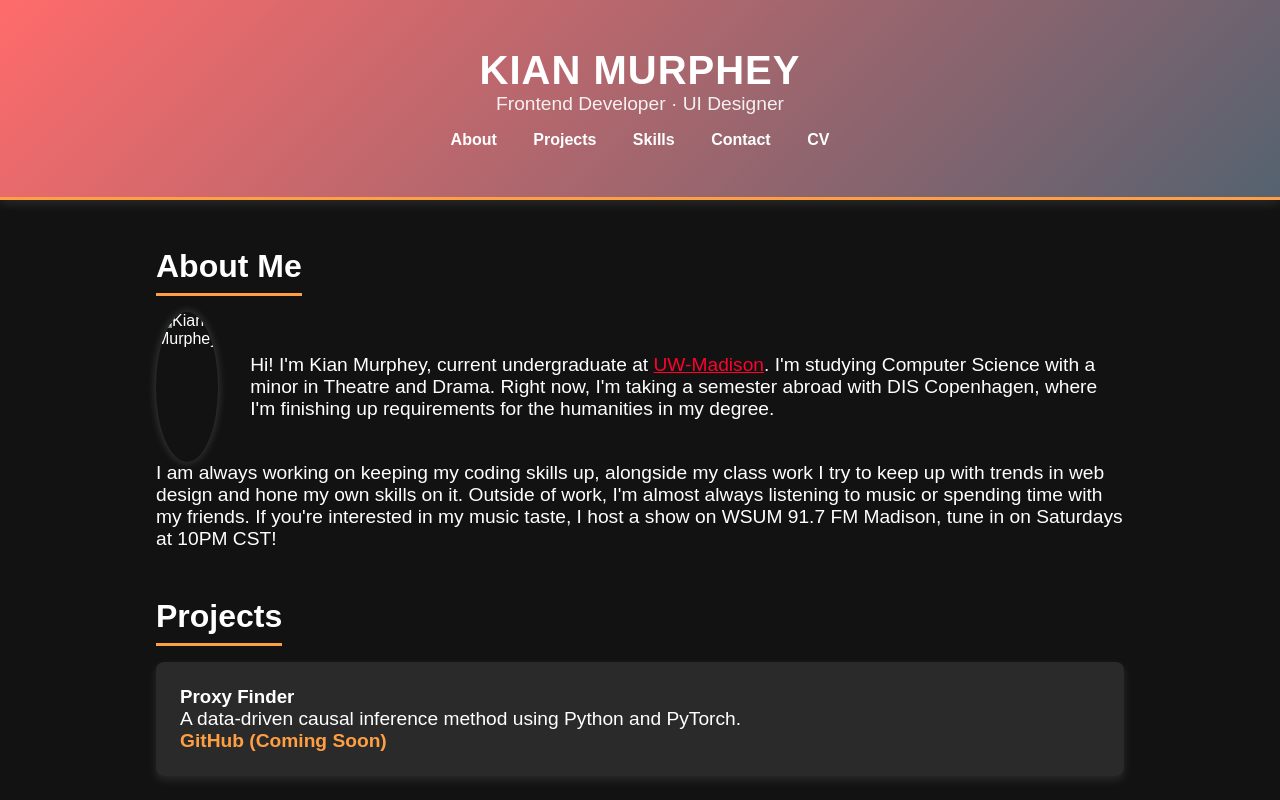
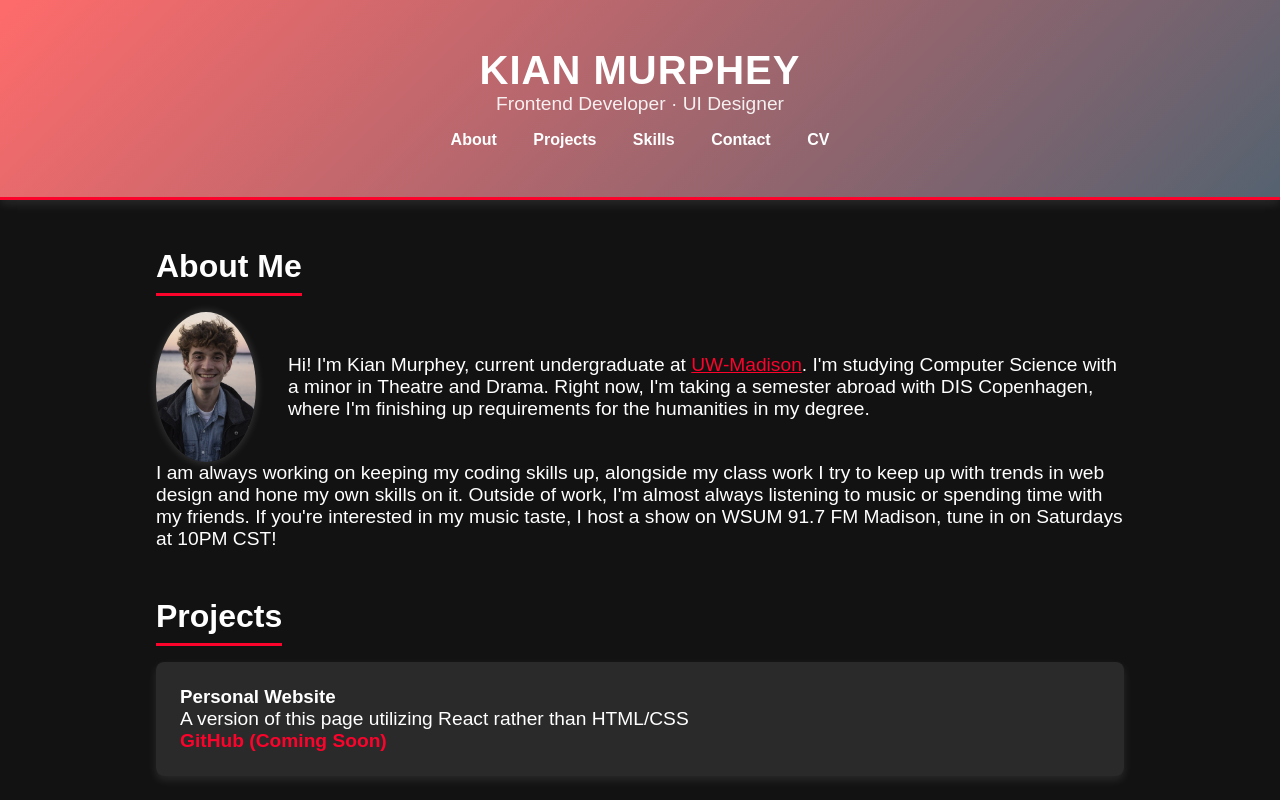
Before and after one commit to kianmm2/kianmm2.github.io, a plain HTML site: page index.html in a window 1280 px wide. Shown: the top 800 px of the page. Drawn offline with Linux system fonts and the light colour scheme.

Commit message:
fixed pfp, added resume

```diff
--- a/index.html
+++ b/index.html
@@ -27,7 +27,7 @@
     background: linear-gradient(135deg, #ff6b6b, #556270);
     padding: 3rem;
     text-align: center;
-    border-bottom: 3px solid #ff9f43;
+    border-bottom: 3px solid #fc032c;
     box-shadow: 0 4px 10px rgba(255, 255, 255, 0.1);
   }
 
@@ -57,7 +57,7 @@
   }
 
   nav a:hover {
-    color: #ff9f43;
+    color: #fc032c;
   }
 
   /* Main Sections */
@@ -73,7 +73,7 @@
 
   section h2 {
     font-size: 2rem;
-    border-bottom: 3px solid #ff9f43;
+    border-bottom: 3px solid #fc032c;
     display: inline-block;
     padding-bottom: 0.5rem;
     margin-bottom: 1rem;
@@ -114,7 +114,7 @@
   }
 
   .project a {
-    color: #ff9f43;
+    color: #fc032c;
     text-decoration: none;
     font-weight: 600;
   }
@@ -128,7 +128,7 @@
     display: inline-block;
     margin: 0.5rem;
     font-size: 1.5rem;
-    color: #ff9f43;
+    color: #fc032c;
     transition: transform 0.3s ease-in-out;
   }
 
@@ -166,7 +166,7 @@
   <section id="about">
     <h2>About Me</h2>
     <div class="about-container">
-      <img src="Kate+Kian4.jpeg" alt="Kian Murphey" class="profile-img">
+      <img src="assets/pfp.jpeg" alt="Kian Murphey" class="profile-img">
       <p>
         Hi! I'm Kian Murphey, current undergraduate at
         <a href="https://www.cs.wisc.edu/" style="color: #fc032c;">UW-Madison</a>. I'm studying Computer
@@ -188,8 +188,8 @@
     <h2>Projects</h2>
     <div class="projects-list">
       <div class="project">
-        <h3>Proxy Finder</h3>
-        <p>A data-driven causal inference method using Python and PyTorch.</p>
+        <h3>Personal Website</h3>
+        <p>A version of this page utilizing React rather than HTML/CSS</p>
         <p><a href="#">GitHub (Coming Soon)</a></p>
       </div>
     </div>
```
Also changed, not shown: assets/Kate+Kian4.jpeg (deleted), assets/pfp.jpeg (added), 1 other file.
